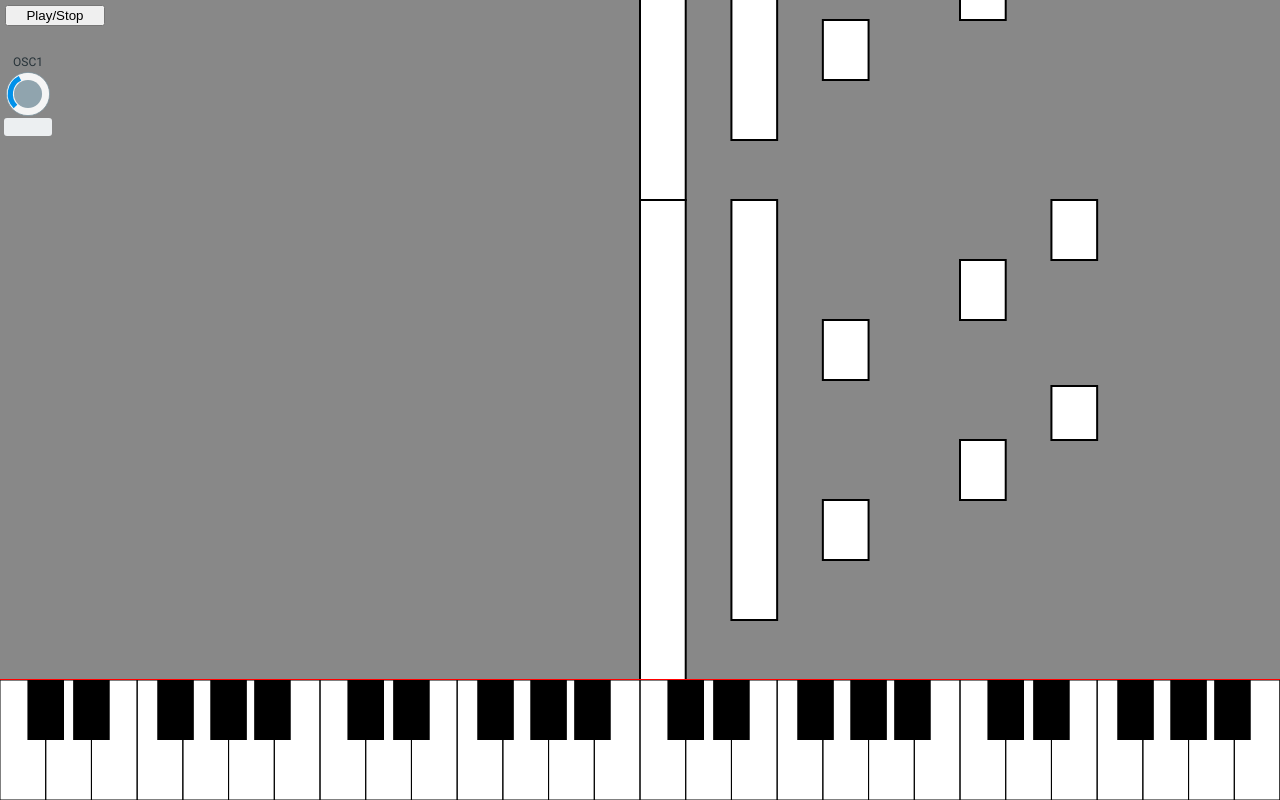
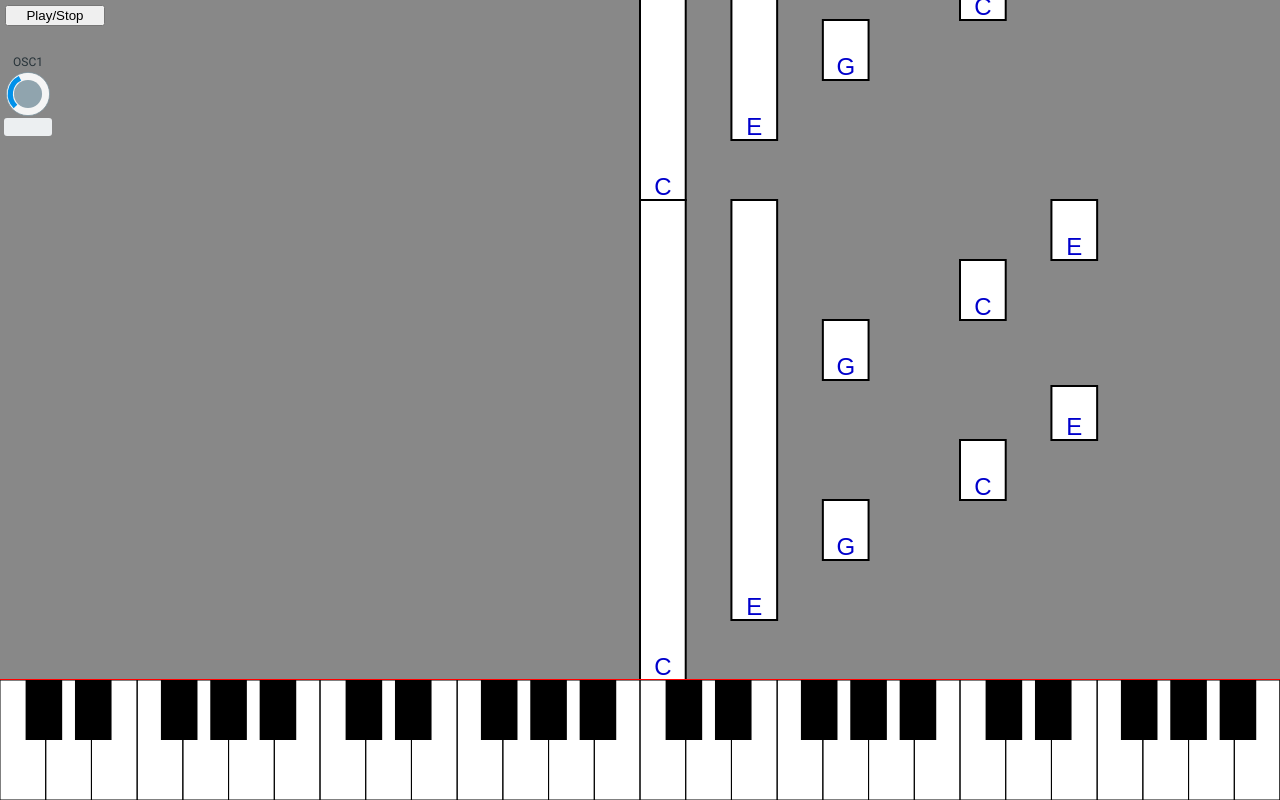
Before and after one commit to shkim/shkim.github.io, a website: page hackathon/motw-2015/index.html in a window 1280 px wide. Both pictures are taken after a click on the button "Play/Stop". Drawn offline with nearby package versions, Linux system fonts and the light colour scheme.

Commit message:
Note name added / bugfix

```diff
--- a/hackathon/motw-2015/index.html
+++ b/hackathon/motw-2015/index.html
@@ -55,7 +55,7 @@ body {
 </head><body>
     <canvas id="roll"></canvas>
     <canvas id="keyboard"></canvas>
-    <button id="playstop" onclick="togglePlayStop()">Play/Stop</button>
+    <button id="playstop">Play/Stop</button>
 
 
   <div class="workspace">
@@ -84,6 +84,7 @@ body {
     <spiral-knob id="k-mix" label="Mix" value="0.25" min-value="0.0" max-value="1.0"></spiral-knob>
     <spiral-knob id="k-delay" label="Delay Time" value="0.125" min-value="0.005" max-value="3.0"></spiral-knob>
     <spiral-knob id="k-feedback" label="Feedback" value="0.35" min-value="0.01" max-value="0.99"></spiral-knob>
+    <spiral-knob id="k-tempo" label="Tempo" value="0.5" min-value="0.01" max-value="4"></spiral-knob>
   </div>
 
 <script>
@@ -147,6 +148,11 @@ function MyCanvas(tagId)
         ctx.fillRect(x0,y0,w,h);
     }
 
+    this.drawFilledBox = function(x0,y0,w,h) {
+        ctx.fillRect(x0,y0,w,h);
+        ctx.strokeRect(x0,y0,w,h);
+    }
+
     this.clear = function(c) {
         ctx.fillStyle = c;
         ctx.fillRect(0,0,can.clientWidth, can.clientHeight);
@@ -161,7 +167,6 @@ function MyCanvas(tagId)
     }
 
     this.fillText = function(s,x,y) {
-        ctx.fillStyle = "black";
         ctx.fillText(s,x,y);
     }
 
@@ -186,16 +191,15 @@ function NoteRoll(kbd,allNotes)
     var canvas = new MyCanvas("roll");
 
     var idxFinalTick = allNotes.length -1;
-    var tickMax  = allNotes[idxFinalTick][0];
-
+    var tickMax  = allNotes[idxFinalTick][0] + 3000;
     var cyRoll = canvas.getHeight() - kbd.getHeight();
-    var yRatio = cyRoll / tickMax;
 
     // constants
     var yTickRatio = 0.5;
 
     // running states
     var tickBase;
+    var tickLastPlayed;
     var idxBeginTick;
 
     var curPlayingEndTicks = new Array(128);
@@ -204,13 +208,7 @@ function NoteRoll(kbd,allNotes)
 
     var self = this;
 
-    canvas.setFont("30px Arial");
-    canvas.setTextAlign("center");
-
-    this.rewind = function() {
-        tickBase = 0;
-        idxBeginTick = 0;
-
+    this.noteOffAll = function() {
         for (var i=pitchMin; i<=pitchMax; i++)
         {
             if (curPlayingEndTicks[i] != undefined)
@@ -221,13 +219,18 @@ function NoteRoll(kbd,allNotes)
         }
     }
 
+    this.rewind = function() {
+        tickBase = 0;
+        tickLastPlayed = 0;
+        idxBeginTick = 0;
+
+        self.noteOffAll();
+    }
+
     this.rewind();
 
-    this.updatePlayingTick = function(tickNow) {
-
-        tickNow *= 0.5;
-
-        tickBase = tickNow;
+    this.updatePlayingTick = function(deltaTick) {
+        tickBase += deltaTick;
 
         for (var i=pitchMin; i<=pitchMax; i++)
         {
@@ -254,8 +257,12 @@ function NoteRoll(kbd,allNotes)
                     var pitch = note[0];
                     if (curPlayingEndTicks[pitch] == undefined)
                     {
+                        var endTick = tick + note[1];
+                        if (tickBase < endTick)
+                        {
                             playNote(pitch);
-                        curPlayingEndTicks[pitch] = tick + note[1];
+                            curPlayingEndTicks[pitch] = endTick;
+                        }
                     }
                 }
             }
@@ -266,17 +273,28 @@ function NoteRoll(kbd,allNotes)
             }
         }
 
+        if (idxBeginTick >= idxFinalTick)
+        {
+            if (tickMax < tickBase)
+            {
+                // finished
+                isPlaying = false;
+                self.rewind();
             }
+        }
+
+    }
+
+    canvas.setFont("24px Arial");
+    canvas.setTextAlign("center");
+    canvas.setLineWidth(2);
+    var cxWK = kbd.getWhiteKeyWidth();
+    var cxBK = kbd.getBlackKeyWidth();
 
     this.redraw = function() {
 
         canvas.clear('#888');
-
         canvas.setStrokeColor('#000');
-        canvas.setLineWidth(2);
-
-        var wasBlack = false;
-        canvas.setFillColor('#fff');
 
         for (var i=pitchMin; i<=pitchMax; i++)
         {
@@ -289,25 +307,13 @@ function NoteRoll(kbd,allNotes)
 
             if (ki.isBlack)
             {
-                if (!wasBlack)
-                {
-                    wasBlack = true;
                 canvas.setFillColor('#f00');
-                }
-
-                canvas.fillBox(ki.x, y0, kbd.getBlackKeyWidth(), cyRoll - y0);
-                canvas.drawBox(ki.x, y0, kbd.getBlackKeyWidth(), cyRoll - y0);
+                canvas.drawFilledBox(ki.x, y0, cxBK, cyRoll - y0);
             }
             else
             {
-                if (wasBlack)
-                {
-                    wasBlack = false;
                 canvas.setFillColor('#fff');
-                }
-
-                canvas.fillBox(ki.x, y0, kbd.getWhiteKeyWidth(), cyRoll - y0);
-                canvas.drawBox(ki.x, y0, kbd.getWhiteKeyWidth(), cyRoll - y0);
+                canvas.drawFilledBox(ki.x, y0, cxWK, cyRoll - y0);
             }
 
 
@@ -332,37 +338,26 @@ function NoteRoll(kbd,allNotes)
                 var cy = note[1] * yTickRatio;
                 var ki = kbd.keyInfo[note[0]];
 
+                var cx;
                 if (ki.isBlack)
                 {
-                    if (!wasBlack)
-                    {
-                        wasBlack = true;
                     canvas.setFillColor('#f00');
-                    }
-
-                    canvas.fillBox(ki.x, y0 - cy, kbd.getBlackKeyWidth(), cy);
-                    canvas.drawBox(ki.x, y0 - cy, kbd.getBlackKeyWidth(), cy);
-
-                    //canvas.drawText(ki.name, ki.x + kbd.getBlackKeyWidth() /2, y0 - 5);
+                    cx = cxBK;
                 }
                 else
                 {
-                    if (wasBlack)
-                    {
-                        wasBlack = false;
                     canvas.setFillColor('#fff');
+                    cx = cxWK;
                 }
 
-                    canvas.fillBox(ki.x, y0 - cy, kbd.getWhiteKeyWidth(), cy);
-                    canvas.drawBox(ki.x, y0 - cy, kbd.getWhiteKeyWidth(), cy);
+                canvas.drawFilledBox(ki.x, y0 - cy, cx, cy);
 
-                    //canvas.drawText(ki.name, ki.x + kbd.getWhiteKeyWidth() /2, y0 - 5);
-                }
+                canvas.setFillColor('#00c');
+                canvas.fillText(ki.name, ki.x + cx/2, y0 - 5);
             }
         }
 
         canvas.setStrokeColor('#f00');
-        canvas.setLineWidth(2);
         canvas.drawLine(0,cyRoll, canvas.getWidth(), cyRoll);
     }
 }
@@ -411,25 +406,26 @@ function MyKeyboard(pitchMin, pitchMax)
             break;
         case 9:
             x = cxWhiteKey *5;
+            name = 'A';
             break;
-            name = 'A';
         case 11:
             x = cxWhiteKey *6;
+            name = 'B';
             break;
-            name = 'B';
 
         case 1:
-            x = cxWhiteKey - cxBlackKey * 0.5;
+            x = cxWhiteKey - cxBlackKey * 0.55;
             isBlack = true;
             name = 'C#';
             break;
         case 3:
-            x = cxWhiteKey *2 - cxBlackKey * 0.5;
+            x = cxWhiteKey *2 - cxBlackKey * 0.45;
             isBlack = true;
             name = 'D#';
             break;
+
         case 6:
-            x = cxWhiteKey *4 - cxBlackKey * 0.7;
+            x = cxWhiteKey *4 - cxBlackKey * 0.6;
             isBlack = true;
             name = 'F#';
             break;
@@ -439,7 +435,7 @@ function MyKeyboard(pitchMin, pitchMax)
             name = 'G#';
             break;
         case 10:
-            x = cxWhiteKey *5 + cxBlackKey * 0.7;
+            x = cxWhiteKey *6 - cxBlackKey * 0.4;
             isBlack = true;
             name = 'A#';
             break;
@@ -509,23 +505,22 @@ function MyKeyboard(pitchMin, pitchMax)
 var mykbd;
 var myroll;
 
-var tickStart;
+var tickPrevious;
 var isPlaying = false;
+var tempoKnob;
 
 function updateAnim(timestamp)
 {
     if (!isPlaying)
+    {
+        console.log("Play finished");
         return;
-
-    if (tickStart < 0)
-    {
-        tickStart = timestamp;
-        myroll.rewind();
     }
 
-    myroll.updatePlayingTick(timestamp - tickStart);
+    myroll.updatePlayingTick((timestamp - tickPrevious) * tempoKnob.getValue());
+    tickPrevious = timestamp;
+
     myroll.redraw();
-
     window.requestAnimationFrame(updateAnim);
 }
 
@@ -535,7 +530,8 @@ function togglePlayStop()
 
     if (isPlaying)
     {
-        tickStart = -1;
+        console.log("Play started");
+        tickPrevious = window.performance.now();
         window.requestAnimationFrame(updateAnim);
     }
 }
@@ -548,6 +544,7 @@ $(function() {
         mykbd.redraw();
         myroll.redraw();
 
+        $('#playstop').click(togglePlayStop);
     });
 });
 
@@ -774,7 +771,7 @@ window.addEventListener('WebComponentsReady', function () {
     'k-tune2', 'k-tune3', 'k-cutoff', 'k-reso',
     'k-fltA', 'k-fltD', 'k-fltS', 'k-fltR',
     'k-ampA', 'k-ampD', 'k-ampS', 'k-ampR',
-    'k-mix', 'k-delay', 'k-feedback'
+    'k-mix', 'k-delay', 'k-feedback', 'k-tempo'
   ]);
 
   var echo = new Echo(context);
@@ -783,6 +780,8 @@ window.addEventListener('WebComponentsReady', function () {
   knobs.mix.bind(echo.wet.gain);
   knobs.delay.bind(echo.dly.delayTime);
   knobs.feedback.bind(echo.fbk.gain);
+
+  tempoKnob = knobs.tempo;
 
   var voices = [];
 
@@ -831,7 +830,7 @@ window.addEventListener('WebComponentsReady', function () {
       }
   };
 
-  KeyboardHandler.startListen();
+  //KeyboardHandler.startListen();
 
 });
 
```
Lines whose indentation alone changed are shown as unchanged.
